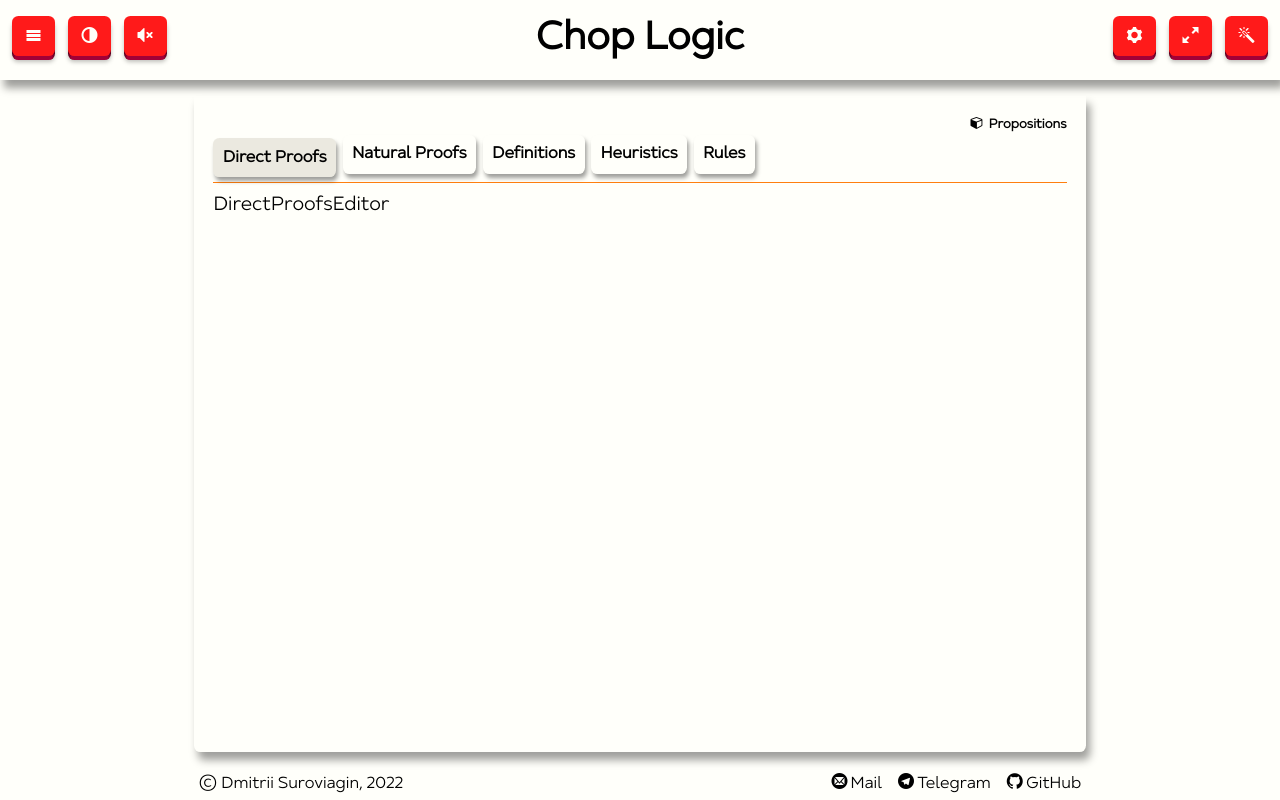
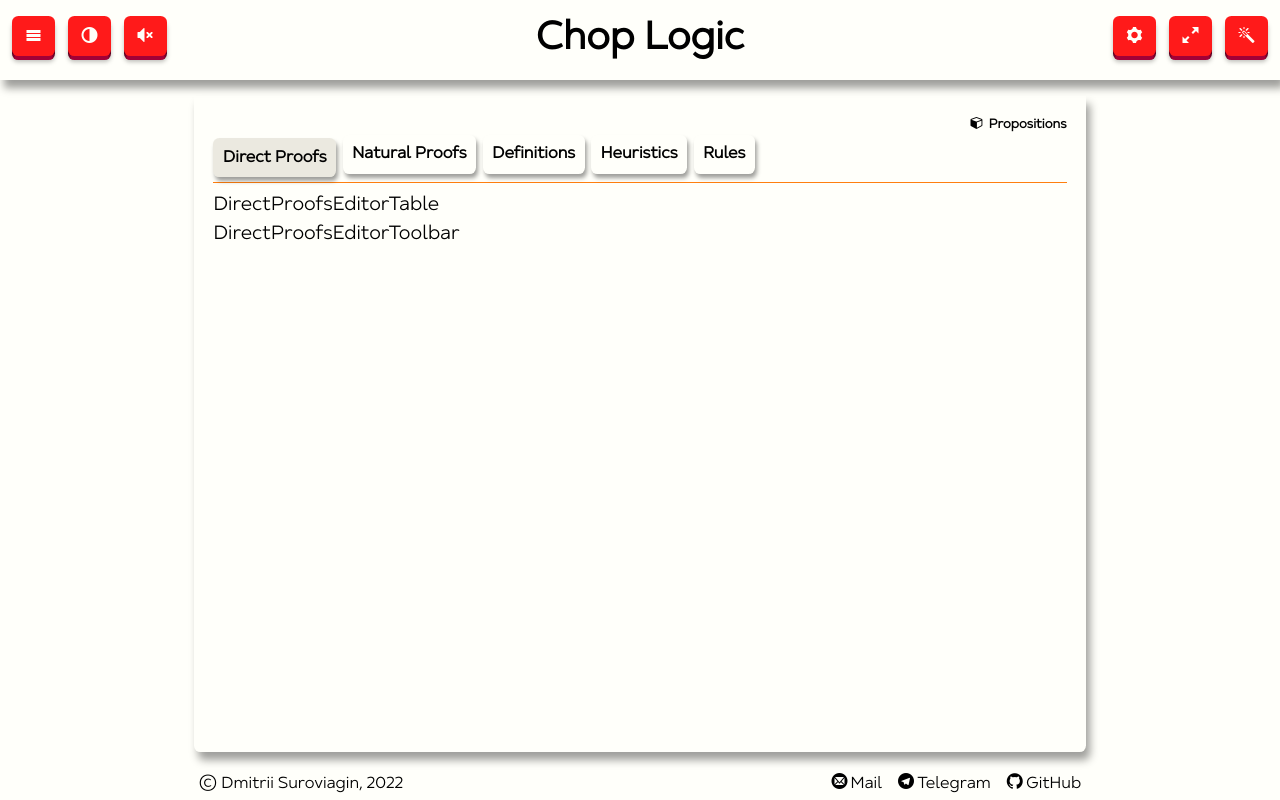
Before and after one commit to SavouryGin/chop_logic, a React app: page /propositions in a window 1280 px wide. Built offline with nearby package versions, Linux system fonts and the light colour scheme.

Commit message:
ts-45: add draft table & toolbar components

```diff
--- /dev/null
+++ b/src/pages/propositions/elements/direct-proofs-editor/elements/direct-proofs-editor-table.tsx
@@ -0,0 +1,7 @@
+import React from 'react';
+
+function DirectProofsEditorTable(): React.ReactElement {
+  return <div className='direct-proofs-editor__table'>DirectProofsEditorTable</div>;
+}
+
+export default DirectProofsEditorTable;
--- /dev/null
+++ b/src/pages/propositions/elements/direct-proofs-editor/elements/direct-proofs-editor-toolbar.tsx
@@ -0,0 +1,7 @@
+import React from 'react';
+
+function DirectProofsEditorToolbar(): React.ReactElement {
+  return <div className='direct-proofs-editor__toolbar'>DirectProofsEditorToolbar</div>;
+}
+
+export default DirectProofsEditorToolbar;
--- a/src/pages/propositions/elements/direct-proofs-editor/index.tsx
+++ b/src/pages/propositions/elements/direct-proofs-editor/index.tsx
@@ -1,9 +1,16 @@
 import React from 'react';
+import DirectProofsEditorTable from './elements/direct-proofs-editor-table';
+import DirectProofsEditorToolbar from './elements/direct-proofs-editor-toolbar';
 
 import './styles.scss';
 
 function DirectProofsEditor(): React.ReactElement {
-  return <div className='direct-proofs-editor'>DirectProofsEditor</div>;
+  return (
+    <div className='direct-proofs-editor'>
+      <DirectProofsEditorTable />
+      <DirectProofsEditorToolbar />
+    </div>
+  );
 }
 
 export default DirectProofsEditor;
```
